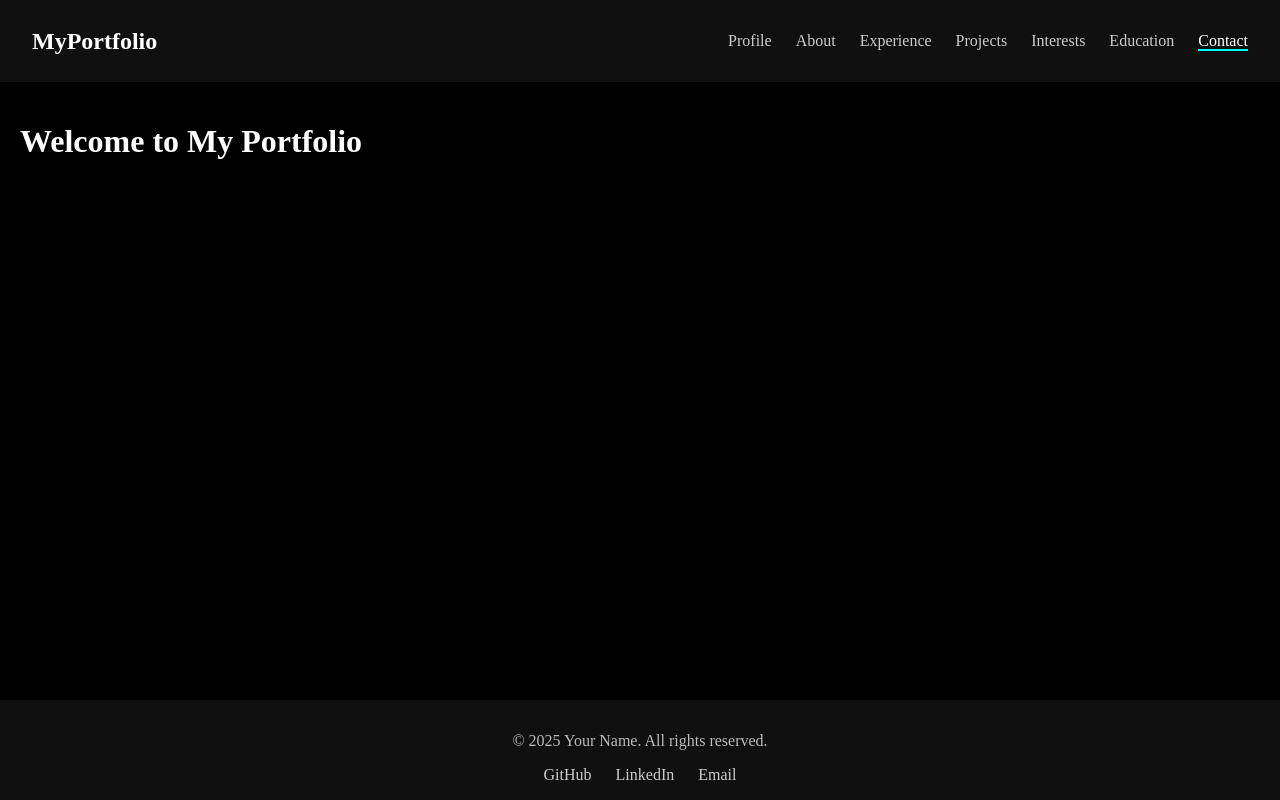
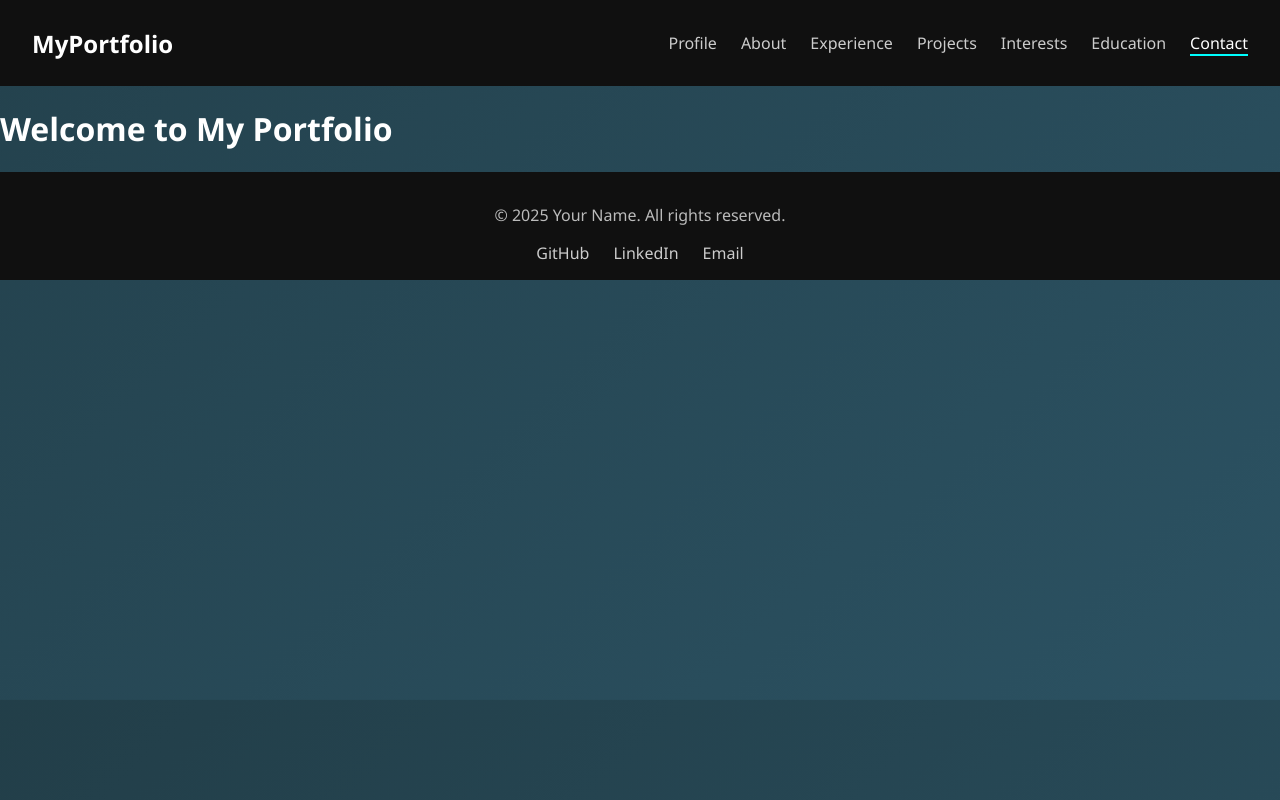
Before and after one commit to Vijaymj09/my-portfolio, a React (Vite) app: page /contact in a window 1280 px wide. Built offline with nearby package versions, Linux system fonts and the light colour scheme.

Commit message:
Add ParticlesBackground component and update dependencies for particle effects

```diff
--- a/package.json
+++ b/package.json
@@ -10,6 +10,9 @@
     "preview": "vite preview"
   },
   "dependencies": {
+    "@tsparticles/engine": "^3.8.1",
+    "@tsparticles/preset-links": "^3.2.0",
+    "@tsparticles/react": "^3.0.0",
     "framer-motion": "^12.6.3",
     "react": "^19.0.0",
     "react-dom": "^19.0.0",
--- a/src/App.tsx
+++ b/src/App.tsx
@@ -1,13 +1,14 @@
 import Navbar from "./components/Navbar";
 import Footer from "./components/Footer";
+import ParticlesBackground from "./components/ParticlesBackground";
 
 function App() {
   return (
     <div className="app-container">
+      <ParticlesBackground />
       <Navbar />
       <main className="content">
-        {/* Replace with routed or static content */}
-        <h1 style={{ color: "white" }}>Welcome to My Portfolio</h1>
+        <h1>Welcome to My Portfolio</h1>
       </main>
       <Footer />
     </div>
--- /dev/null
+++ b/src/components/ParticlesBackground.tsx
@@ -0,0 +1,21 @@
+import Particles from "@tsparticles/react";
+
+const ParticlesBackground = () => {
+  return (
+    <Particles
+      id="tsparticles"
+      options={{
+        preset: "links",
+        background: {
+          color: "#000000",
+        },
+        fullScreen: {
+          enable: true,
+          zIndex: -1,
+        },
+      }}
+    />
+  );
+};
+
+export default ParticlesBackground;
--- a/src/index.css
+++ b/src/index.css
@@ -1,16 +1,15 @@
-html, body, #root {
-  height: 100%;
+body {
   margin: 0;
+  padding: 0;
+  font-family: 'Segoe UI', Tahoma, Geneva, Verdana, sans-serif;
+  background: linear-gradient(135deg, #0f2027, #203a43, #2c5364);
+  background-size: 400% 400%;
+  animation: gradientBG 15s ease infinite;
+  color: white;
 }
 
-.app-container {
-  display: flex;
-  flex-direction: column;
-  min-height: 100vh;
-  background-color: #000; /* Keep background black if needed */
+@keyframes gradientBG {
+  0% { background-position: 0% 50%; }
+  50% { background-position: 100% 50%; }
+  100% { background-position: 0% 50%; }
 }
-
-.content {
-  flex: 1;
-  padding: 20px; /* Optional spacing */
-}
```
Also changed, not shown: 1 other file (tests, documents, lock files or other folders).
